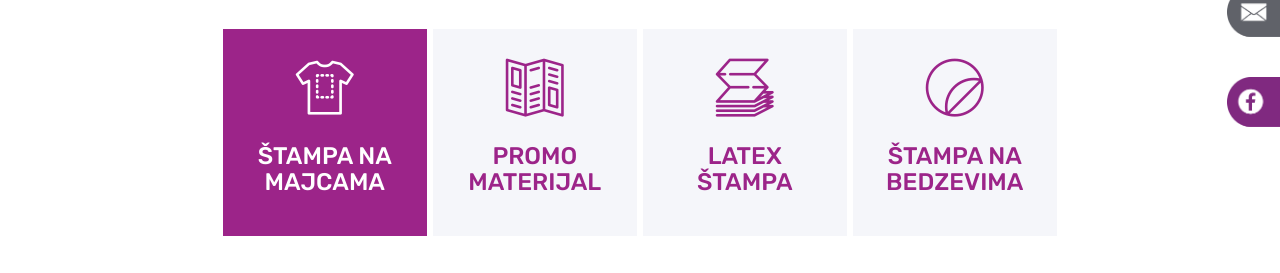
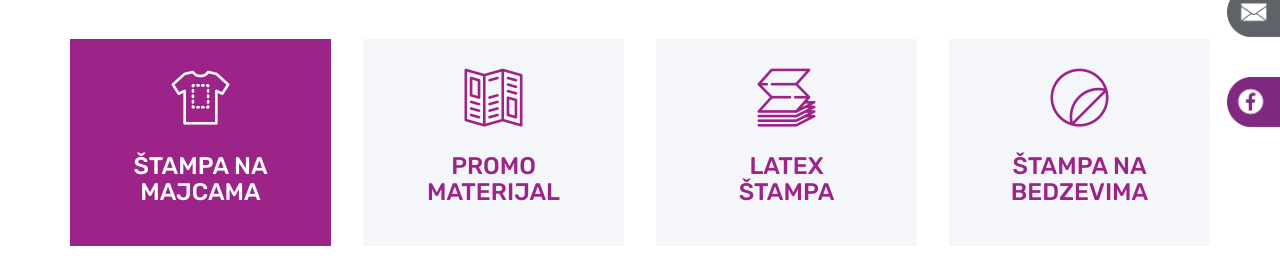
Before and after one commit to acasax/copy-studio, a PHP site: page /services.html in a window 1280 px wide. Shown: the part 316-589 px from the top of the page. Run offline with PHP 8.4, Linux system fonts and the light colour scheme; some web fonts are replaced.

Commit message:
idemo i telefon

```diff
--- a/about.html
+++ b/about.html
@@ -40,7 +40,7 @@
                     <span class="icon-bar"></span>
                 </button>
                 <a class="navbar-brand" href="./">
-                    <img src="img/logo.png" alt="Awesome Image" style="max-height: 50px" />
+                    <img src="img/logo.png" alt="Awesome Image" style="max-height: 40px;margin-top: 15px" />
                 </a>
             </div>
 
--- a/contact.html
+++ b/contact.html
@@ -46,7 +46,7 @@
                     <span class="icon-bar"></span>
                 </button>
                 <a class="navbar-brand" href="./">
-                    <img src="img/logo.png" alt="Awesome Image" style="max-height: 50px" />
+                    <img src="img/logo.png" alt="Awesome Image" style="max-height: 40px;margin-top: 15px" />
                 </a>
             </div>
 
--- a/css/test.css
+++ b/css/test.css
@@ -23,9 +23,9 @@
 .portfolio #portfolio-flters li {
     display: inline-block;
     vertical-align: middle;
-    width: 18%;
+    width: 100%;
     padding: 0 1px;
-    margin: 0;
+    margin: 10px 0;
     list-style: none;
     cursor: pointer;
   /*  font-size: 20px;
--- a/index.html
+++ b/index.html
@@ -45,7 +45,7 @@
                     <span class="icon-bar"></span>
                 </button>
                     <a class="navbar-brand" href="./">
-                        <img src="img/logo.png" alt="Awesome Image" style="max-height: 50px" />
+                        <img src="img/logo.png" alt="Awesome Image" style="max-height: 40px;margin-top: 15px" />
                     </a>
                 </div>
 
--- a/latex.html
+++ b/latex.html
@@ -40,7 +40,7 @@
                     <span class="icon-bar"></span>
                 </button>
                 <a class="navbar-brand" href="./">
-                    <img src="img/logo.png" alt="Awesome Image" style="max-height: 50px" />
+                    <img src="img/logo.png" alt="Awesome Image" style="max-height: 40px;margin-top: 15px" />
                 </a>
             </div>
 
--- a/project.html
+++ b/project.html
@@ -43,7 +43,7 @@
                     <span class="icon-bar"></span>
                 </button>
                 <a class="navbar-brand" href="./">
-                    <img src="img/logo.png" alt="Awesome Image"/>
+                    <img src="img/logo.png" alt="Awesome Image" style="max-height: 40px;margin-top: 15px" />
                 </a>
             </div>
 
--- a/promo.html
+++ b/promo.html
@@ -40,7 +40,7 @@
                     <span class="icon-bar"></span>
                 </button>
                 <a class="navbar-brand" href="./">
-                    <img src="img/logo.png" alt="Awesome Image" style="max-height: 50px" />
+                    <img src="img/logo.png" alt="Awesome Image" style="max-height: 40px;margin-top: 15px" />
                 </a>
             </div>
 
--- a/services.html
+++ b/services.html
@@ -44,7 +44,7 @@
                     <span class="icon-bar"></span>
                 </button>
                 <a class="navbar-brand" href="./">
-                    <img src="img/logo.png" alt="Awesome Image" style="max-height: 50px" />
+                    <img src="img/logo.png" alt="Awesome Image" style="max-height: 40px;margin-top: 15px" />
                 </a>
             </div>
 
@@ -101,30 +101,41 @@
         <div class="row">
             <div class="col-lg-12">
                 <ul id="portfolio-flters">
+                    <div class="row">
+                        <div class="col-sm-3">
                             <li data-filter=".filter-1" data-tab-name="tshirt" class="filter-active">
                                 <a href="#tshirt" aria-controls="tshirt" role="tab" data-toggle="tab" class="hvr-bounce-to-bottom" >
                                     <i class="printify-icon-t-shirt-with-square"></i>
                                     <h3>ŠTAMPA NA <br />MAJCAMA</h3>
                                 </a>
                             </li>
+                        </div>
+                        <div class="col-sm-3">
                             <li data-filter=".filter-2" data-tab-name="flyer">
                                 <a href="#flyer" aria-controls="flyer" role="tab" data-toggle="tab" class="hvr-bounce-to-bottom">
                                     <i class="printify-icon-brochure-folded"></i>
                                     <h3>PROMO <br />MATERIJAL</h3>
                                 </a>
                             </li>
+                        </div>
+                        <div class="col-sm-3">
                             <li data-filter=".filter-3" data-tab-name="poster">
                                 <a href="#poster" aria-controls="poster" role="tab" data-toggle="tab" class="hvr-bounce-to-bottom">
                                     <i class="printify-icon-continuous-feed-paper"></i>
                                     <h3>LATEX <br />ŠTAMPA</h3>
                                 </a>
                             </li>
+                        </div>
+                        <div class="col-sm-3">
                             <li data-filter=".filter-4" data-tab-name="sticker">
                                 <a href="#sticker" aria-controls="sticker" role="tab" data-toggle="tab" class="hvr-bounce-to-bottom">
                                     <i class="printify-icon-circular-sticker"></i>
                                     <h3>ŠTAMPA NA <br />BEDZEVIMA</h3>
                                 </a>
                             </li>
+                        </div>
+                    </div>
+
                     <!--<li data-filter=".filter-5" data-tab-name="postcard">
                         <a href="#postcard" aria-controls="postcard" role="tab" data-toggle="tab" class="hvr-bounce-to-bottom">
                             <i class="printify-icon-white-sheets"></i>
```
Lines whose indentation alone changed are shown as unchanged.
